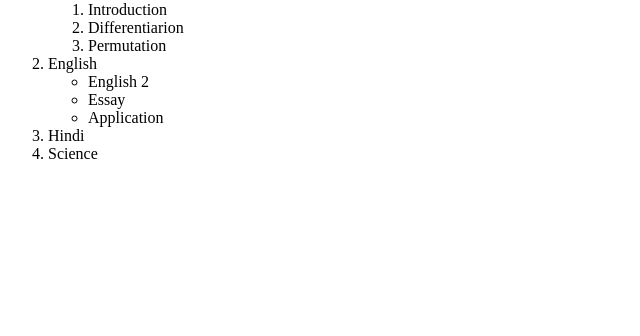
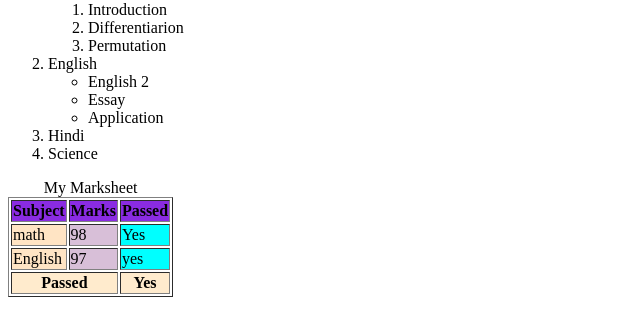
Before and after one commit to abhideveloper9753/Web-development-, a plain HTML site: page school.html in a window 1280 px wide. Shown: the part 148-484 px from the top of the page, without its empty margins (0-640 px from the left). Drawn offline with Linux system fonts and the light colour scheme.

Commit message:
commit all

```diff
--- a/school.html
+++ b/school.html
@@ -26,5 +26,39 @@
         <li>Hindi</li>
         <li>Science</li>
     </ol>
+
+    <table border="">
+        <caption>My Marksheet<caption>
+            <colgroup>
+              <col spam="2" style="background-color:bisque;">
+              <col style="background-color: thistle;">
+              <col style="background-color: aqua;">
+            </colgroup>
+        <thead style="background-color: blueviolet;">
+            <tr>
+                <th>Subject</th>
+                <th>Marks</th>
+                <th>Passed</th>
+            </tr>
+        </thead>
+        <tbody>
+            <tr>
+                <td>math</td>
+                <td>98</td>
+                <td>Yes</td>
+            </tr>
+            <tr>
+                <td>English</td>
+                <td>97</td>
+                <td>yes</td>
+            </tr>
+        </tbody>
+        <tfoot style="background-color: blanchedalmond;">
+            <tr>
+                <th colspan="2">Passed</th>
+                <th>Yes</th>
+            </tr>
+        </tfoot>
+    </table>
 </body>
 </html>
```
